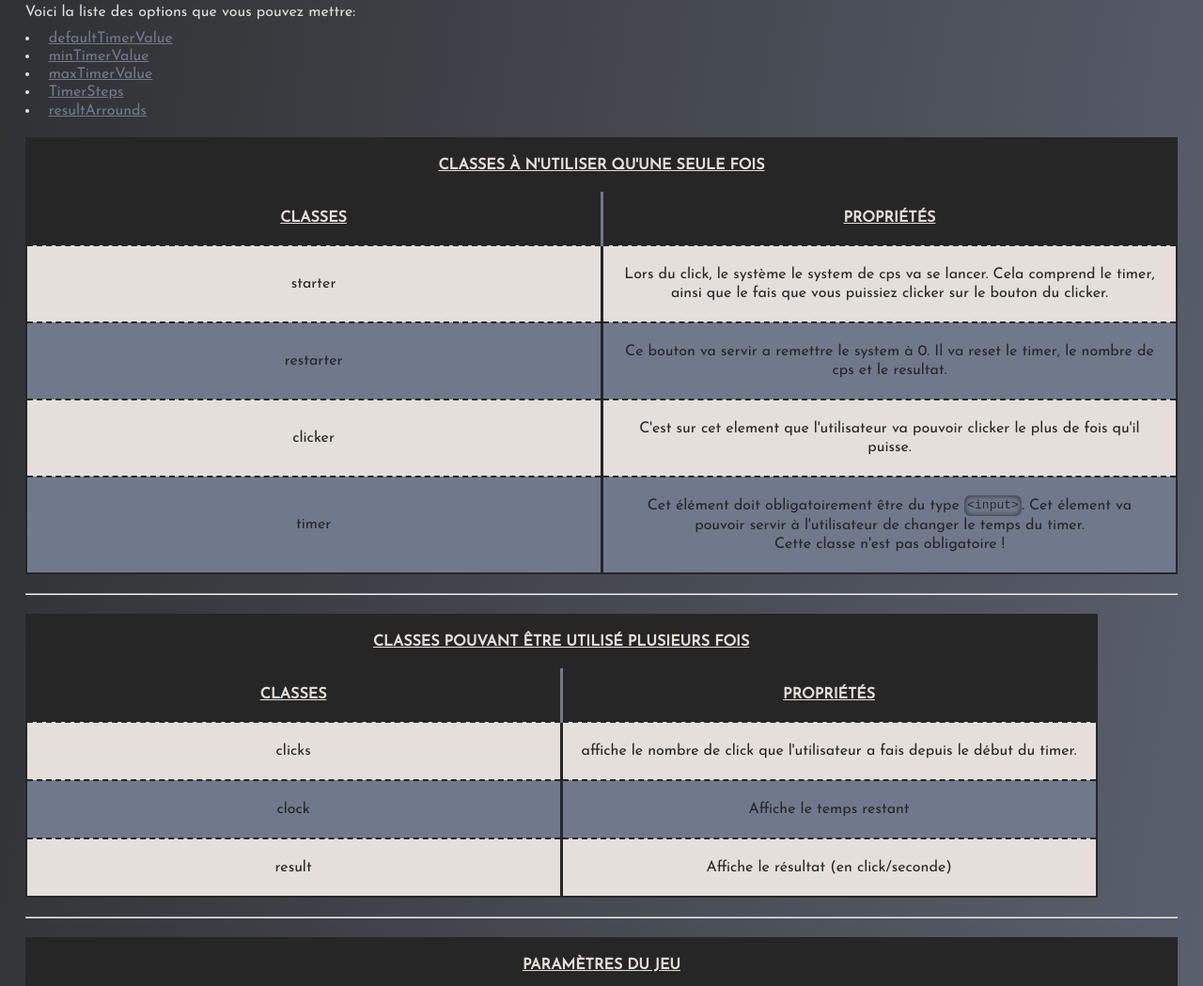
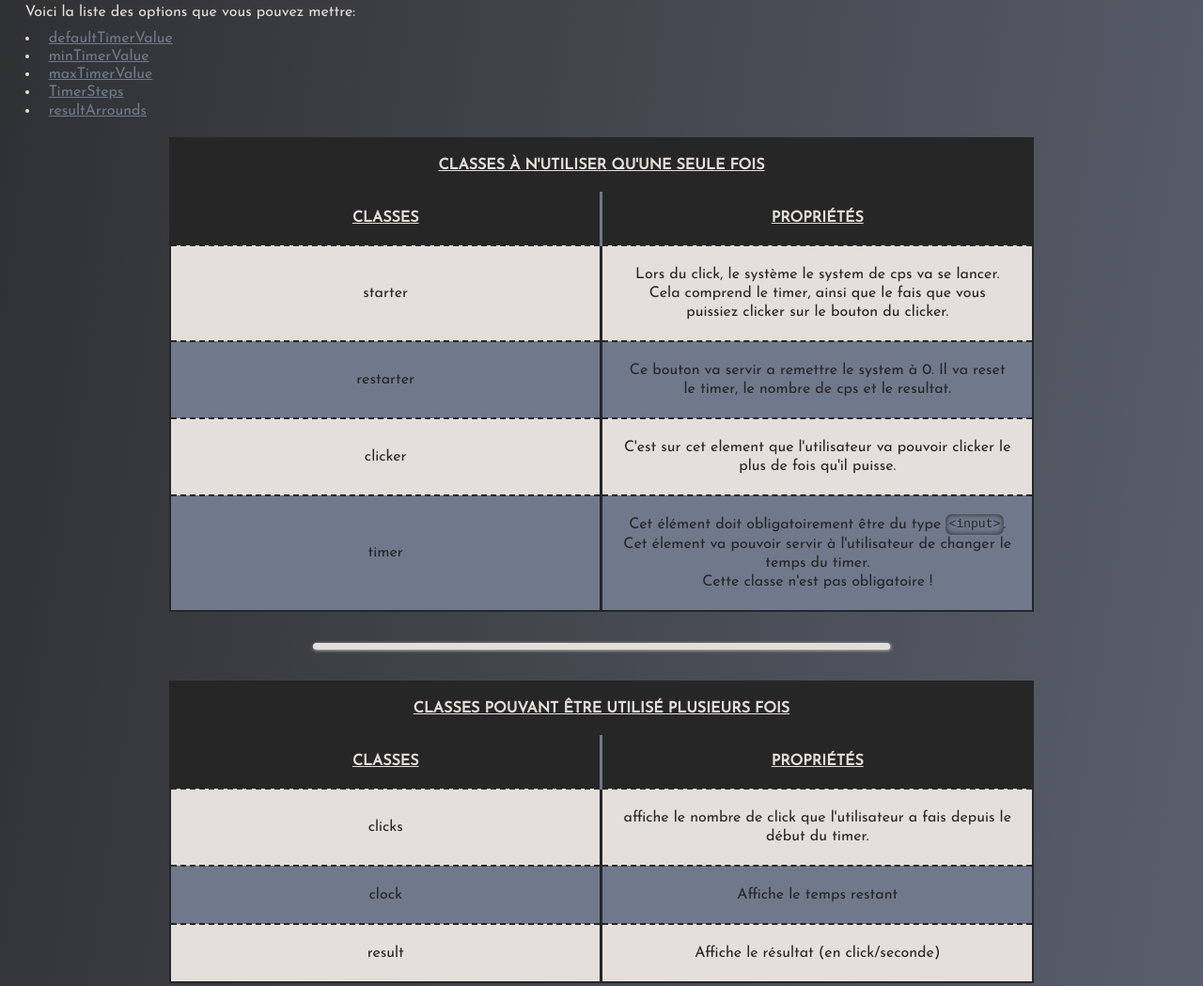
Before and after one commit to Flymeth/librairies, a plain HTML site: page index.html in a window 1280 px wide. Shown: the part 2270-3319 px from the top of the page at 94% size. Drawn offline with nearby package versions, Linux system fonts and the light colour scheme.

Commit message:
Add files via upload

```diff
--- a/style.css
+++ b/style.css
@@ -44,6 +44,20 @@ a:hover::before {
 
 p, table tbody td:nth-child(2) {
     line-height: 15pt;
+}
+
+hr {
+    margin: 25pt auto;
+    border: none;
+    height: 5pt;
+
+    background-color: var(--lightColor);
+
+    border-radius: 5pt;
+
+    width: 50%;
+
+    box-shadow: .5pt .5pt 2.5pt var(--lightColor);
 }
 
 pre {
@@ -207,6 +221,9 @@ nav h1 {
 main {
     padding: 0 15pt;
 }
+.mobile main {
+    padding: 0 5pt;
+}
 main a {
     padding: 3pt;
     color: var(--semiDarkColor);
@@ -232,12 +249,18 @@ main a:hover::before {
 main table {
     text-align: center;
     color: var(--darkColor);
-    margin: 15pt 0;
+    margin: 15pt auto;
     border: 1.5pt solid var(--darkColor);
 
     background-color: var(--lightColor);
 
     border-collapse: collapse;
+    max-width: 75%;
+}
+.mobile main table {
+    max-width: 100%;
+
+    font-size: 75%;
 }
 main table thead {
     background-color: var(--darkColor);
```
